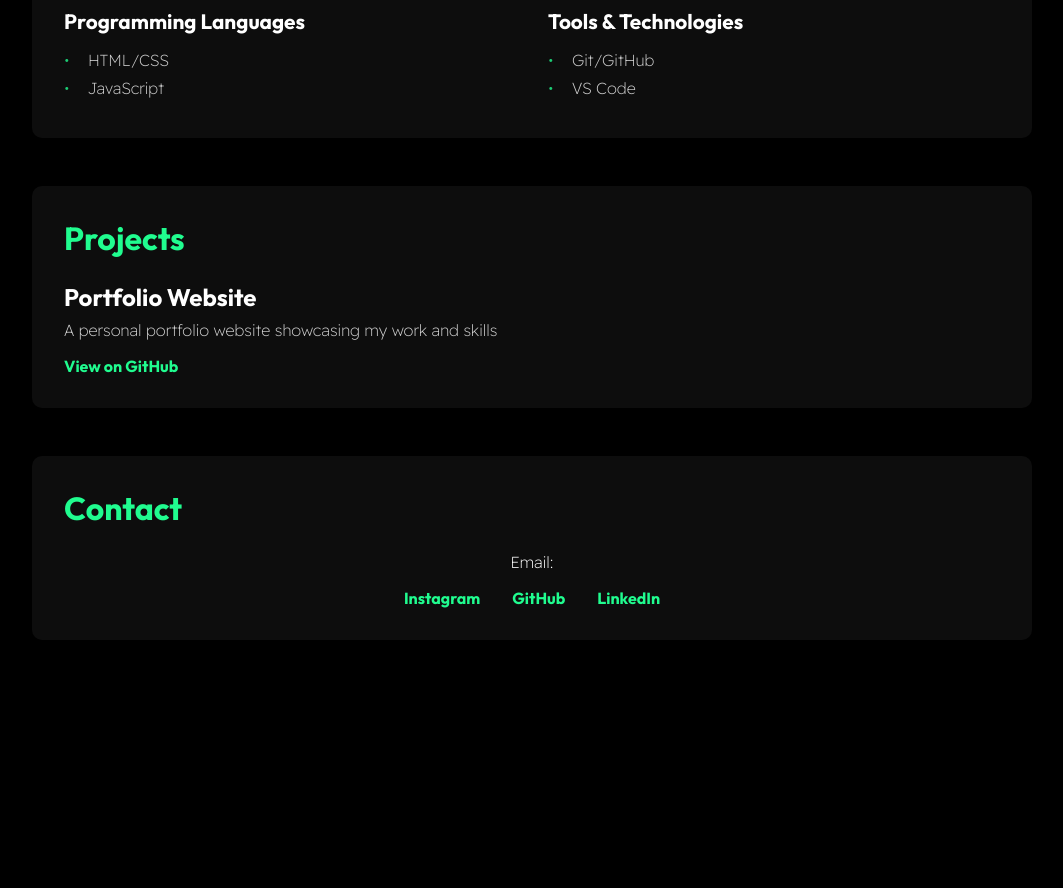
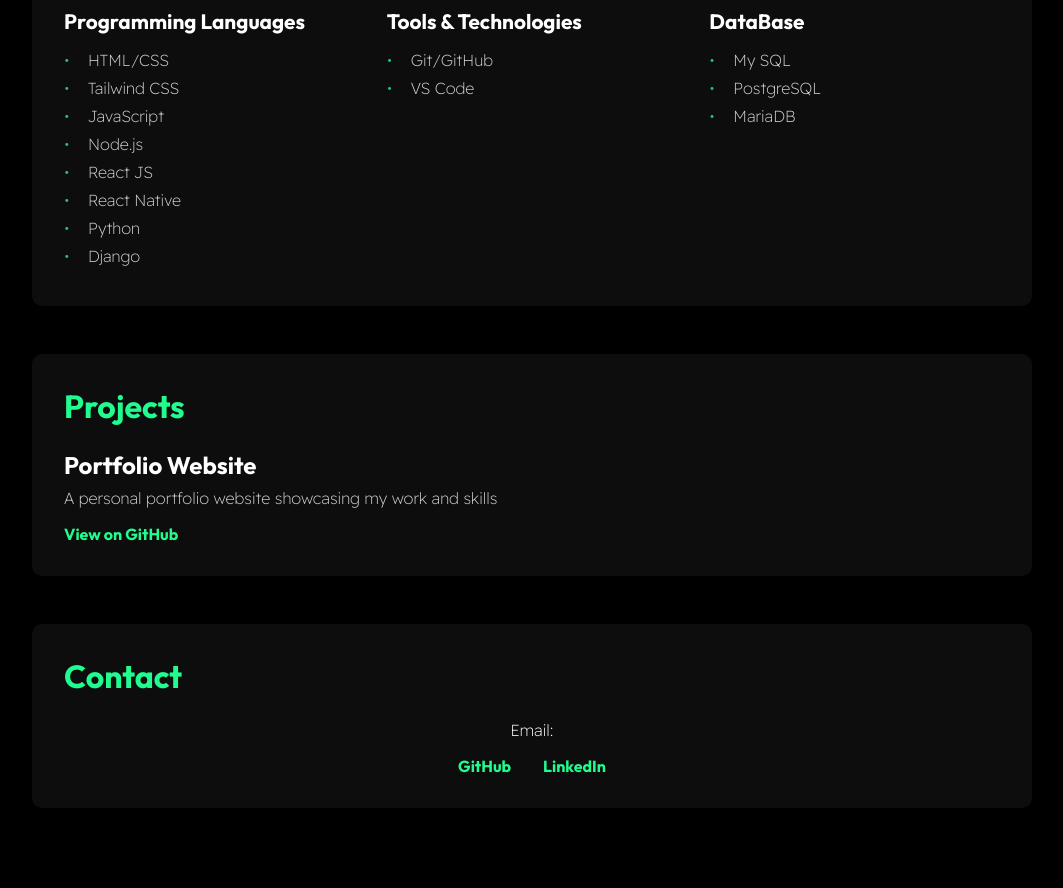
Before and after one commit to Yash1943/Yash-Portfolio, a plain HTML site: page index.html in a window 1280 px wide. Shown: the part 615-1503 px from the top of the page, without its empty margins (108-1171 px from the left). Before the commit the page ends 1335 px from the top, so only its background shows below. Drawn offline with Linux system fonts and the light colour scheme.

Commit message:
Update index.html: changed subtitle to 'Student & Software Developer', added programming languages (Tailwind CSS, Node.js, React JS, React Native, Python, Django), and introduced a new 'DataBase' skills section with MySQL, PostgreSQL, and MariaDB. Commented out Instagram link.

```diff
--- a/index.html
+++ b/index.html
@@ -27,7 +27,7 @@
 
       <div class="resume-header">
         <h1>Yash Joshi</h1>
-        <p class="subtitle">Student & Developer</p>
+        <p class="subtitle">Student & Software Developer</p>
       </div>
 
       <div class="resume-section">
@@ -45,7 +45,14 @@
             <h3>Programming Languages</h3>
             <ul>
               <li>HTML/CSS</li>
+              <li>Tailwind CSS</li>
               <li>JavaScript</li>
+              <li>Node.js</li>
+              <li>React JS</li>
+              <li>React Native</li>
+              <li>Python</li>
+              <li>Django</li>
+
               <!-- Add more skills as needed -->
             </ul>
           </div>
@@ -54,6 +61,15 @@
             <ul>
               <li>Git/GitHub</li>
               <li>VS Code</li>
+              <!-- Add more tools as needed -->
+            </ul>
+          </div>
+          <div class="skill-category">
+            <h3>DataBase</h3>
+            <ul>
+              <li>My SQL</li>
+              <li>PostgreSQL</li>
+              <li>MariaDB</li>
               <!-- Add more tools as needed -->
             </ul>
           </div>
@@ -79,7 +95,7 @@
             <!-- Add your email -->
           </p>
           <div class="social-links">
-            <a href="https://www.instagram.com/joshi_yash194/" target="_blank">Instagram</a>
+            <!-- <a href="https://www.instagram.com/joshi_yash194/" target="_blank">Instagram</a> -->
             <a href="https://github.com/Yash1943/" target="_blank">GitHub</a>
             <a href="https://www.linkedin.com/in/joshi-yash-4125a123b/" target="_blank">LinkedIn</a>
           </div>
```
